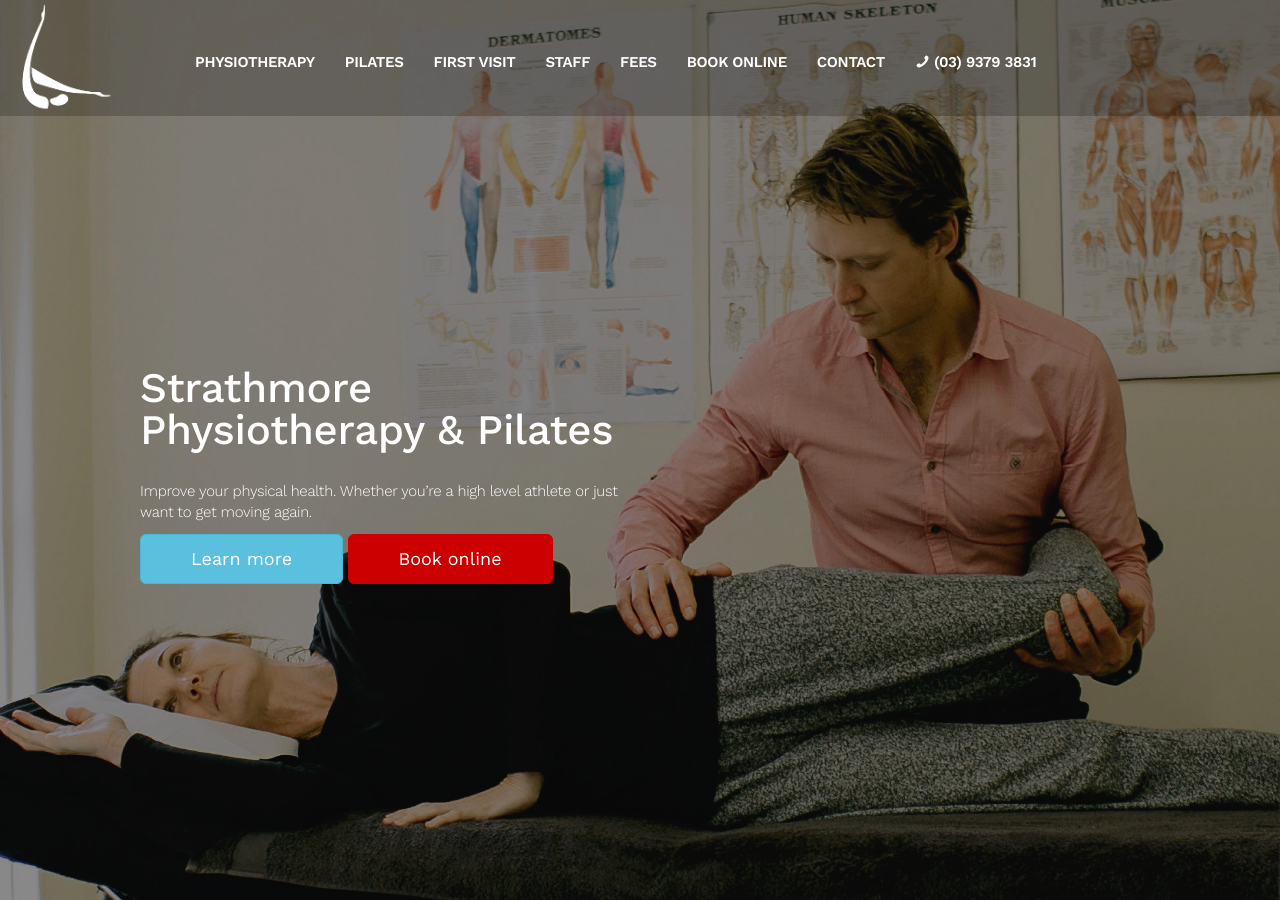
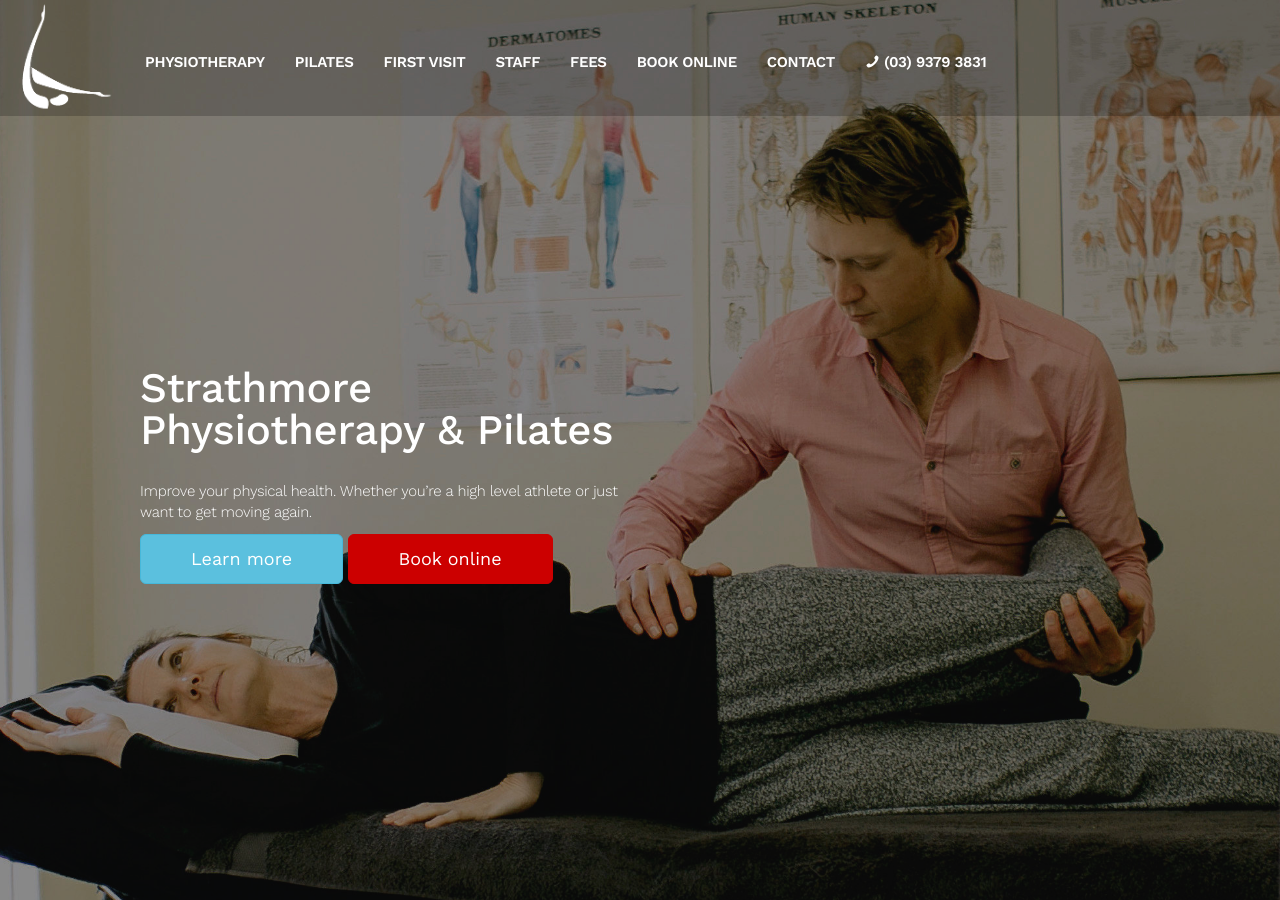
Before and after one commit to etikaj-digital/spp-website, a Jekyll site: the page built from index.md, in a window 1280 px wide and 900 px high. Built offline with Jekyll 4.4.1, drawn with Linux system fonts in a browser that asks for light colours.

Commit message:
Update default.html
Remove hard-coded left margin style attribute from ul.nav.navbar

```diff
--- a/_layouts/default.html
+++ b/_layouts/default.html
@@ -67,7 +67,7 @@
     </div>
 
     <div class="navbar-collapse collapse text-uppercase">
-      <ul class="nav navbar-nav" style="margin-left: 40px;">
+      <ul class="nav navbar-nav">
       {% for menuitem in page.menu %}
       <li >
         <a href="#{{ menuitem | downcase | replace: " ","-" }}">{{ menuitem }}</a>
```
